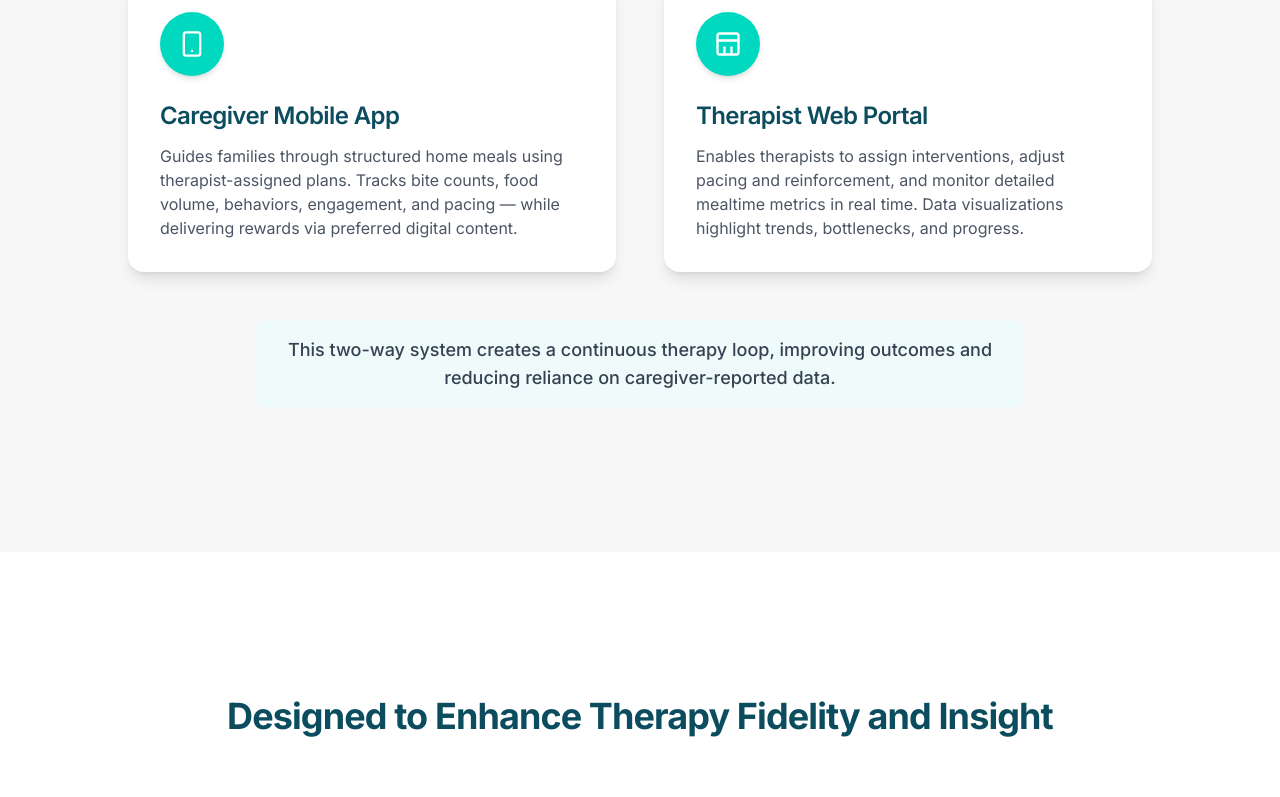
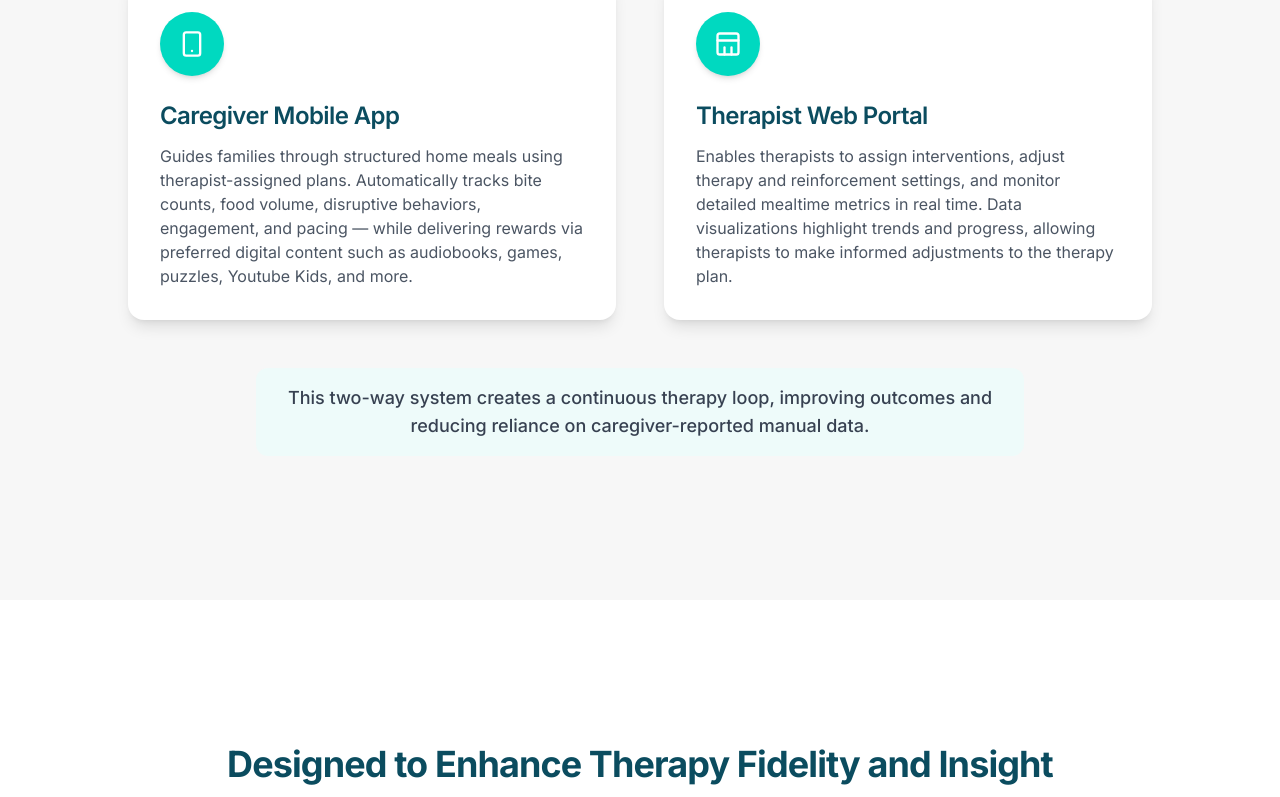
Before and after one commit to canaankimball/screenwise-website-builder, a React (Vite) app: page / in a window 1280 px wide. Shown: the part 1250-2047 px from the top of the page. Built offline with nearby package versions, Linux system fonts and the light colour scheme.

Commit message:
Visual edit in Lovable
Edited UI in Lovable

```diff
--- a/src/components/home/HowItWorks.tsx
+++ b/src/components/home/HowItWorks.tsx
@@ -1,9 +1,6 @@
-
 import React from 'react';
-
 const HowItWorks = () => {
-  return (
-    <section className="section bg-screenwise-gray">
+  return <section className="section bg-screenwise-gray">
       <div className="container mx-auto px-4 py-16">
         <div className="text-center mb-16">
           <h2 className="text-3xl md:text-4xl font-bold mb-4 text-screenwise-navy">How Screenwise Eating Works</h2>
@@ -15,12 +12,10 @@ const HowItWorks = () => {
         <div className="grid grid-cols-1 md:grid-cols-2 gap-12 max-w-5xl mx-auto">
           <div className="bg-white rounded-2xl shadow-lg p-8 hover:shadow-xl transition-all duration-300 transform hover:-translate-y-1 border-t-4 border-screenwise-teal">
             <div className="h-16 w-16 bg-screenwise-teal rounded-full flex items-center justify-center text-white mb-6 shadow-md">
-              <svg xmlns="http://www.w3.org/2000/svg" width="28" height="28" viewBox="0 0 24 24" fill="none" stroke="currentColor" strokeWidth="2" strokeLinecap="round" strokeLinejoin="round"><rect width="14" height="20" x="5" y="2" rx="2" ry="2"/><path d="M12 18h.01"/></svg>
+              <svg xmlns="http://www.w3.org/2000/svg" width="28" height="28" viewBox="0 0 24 24" fill="none" stroke="currentColor" strokeWidth="2" strokeLinecap="round" strokeLinejoin="round"><rect width="14" height="20" x="5" y="2" rx="2" ry="2" /><path d="M12 18h.01" /></svg>
             </div>
             <h3 className="text-2xl font-semibold mb-3 text-screenwise-navy">Caregiver Mobile App</h3>
-            <p className="text-gray-600">
-              Guides families through structured home meals using therapist-assigned plans. Tracks bite counts, food volume, behaviors, engagement, and pacing — while delivering rewards via preferred digital content.
-            </p>
+            <p className="text-gray-600">Guides families through structured home meals using therapist-assigned plans. Automatically tracks bite counts, food volume, disruptive behaviors, engagement, and pacing — while delivering rewards via preferred digital content such as audiobooks, games, puzzles, Youtube Kids, and more.</p>
           </div>
 
           <div className="bg-white rounded-2xl shadow-lg p-8 hover:shadow-xl transition-all duration-300 transform hover:-translate-y-1 border-t-4 border-screenwise-teal">
@@ -28,20 +23,14 @@ const HowItWorks = () => {
               <svg xmlns="http://www.w3.org/2000/svg" width="28" height="28" viewBox="0 0 24 24" fill="none" stroke="currentColor" strokeWidth="2" strokeLinecap="round" strokeLinejoin="round"><rect width="18" height="18" x="3" y="3" rx="2" ry="2" /><line x1="3" x2="21" y1="9" y2="9" /><path d="M9 21v-6" /><path d="M15 21v-6" /></svg>
             </div>
             <h3 className="text-2xl font-semibold mb-3 text-screenwise-navy">Therapist Web Portal</h3>
-            <p className="text-gray-600">
-              Enables therapists to assign interventions, adjust pacing and reinforcement, and monitor detailed mealtime metrics in real time. Data visualizations highlight trends, bottlenecks, and progress.
-            </p>
+            <p className="text-gray-600">Enables therapists to assign interventions, adjust therapy and reinforcement settings, and monitor detailed mealtime metrics in real time. Data visualizations highlight trends and progress, allowing therapists to make informed adjustments to the therapy plan.</p>
           </div>
         </div>
 
         <div className="text-center mt-12 max-w-3xl mx-auto">
-          <p className="text-lg text-gray-700 font-medium px-6 py-4 bg-screenwise-light bg-opacity-50 rounded-xl inline-block">
-            This two-way system creates a continuous therapy loop, improving outcomes and reducing reliance on caregiver-reported data.
-          </p>
+          <p className="text-lg text-gray-700 font-medium px-6 py-4 bg-screenwise-light bg-opacity-50 rounded-xl inline-block">This two-way system creates a continuous therapy loop, improving outcomes and reducing reliance on caregiver-reported manual data.</p>
         </div>
       </div>
-    </section>
-  );
+    </section>;
 };
-
 export default HowItWorks;
```
